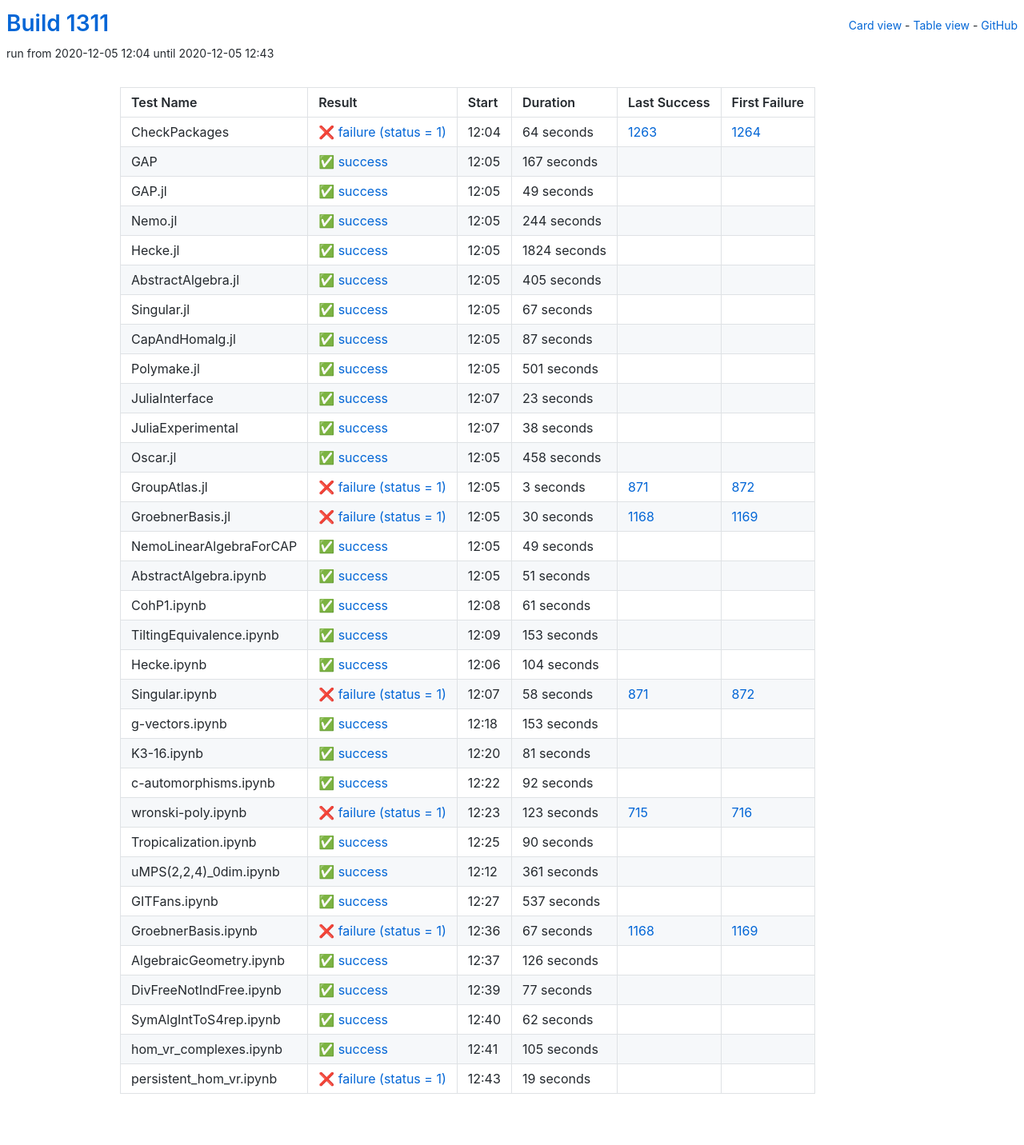
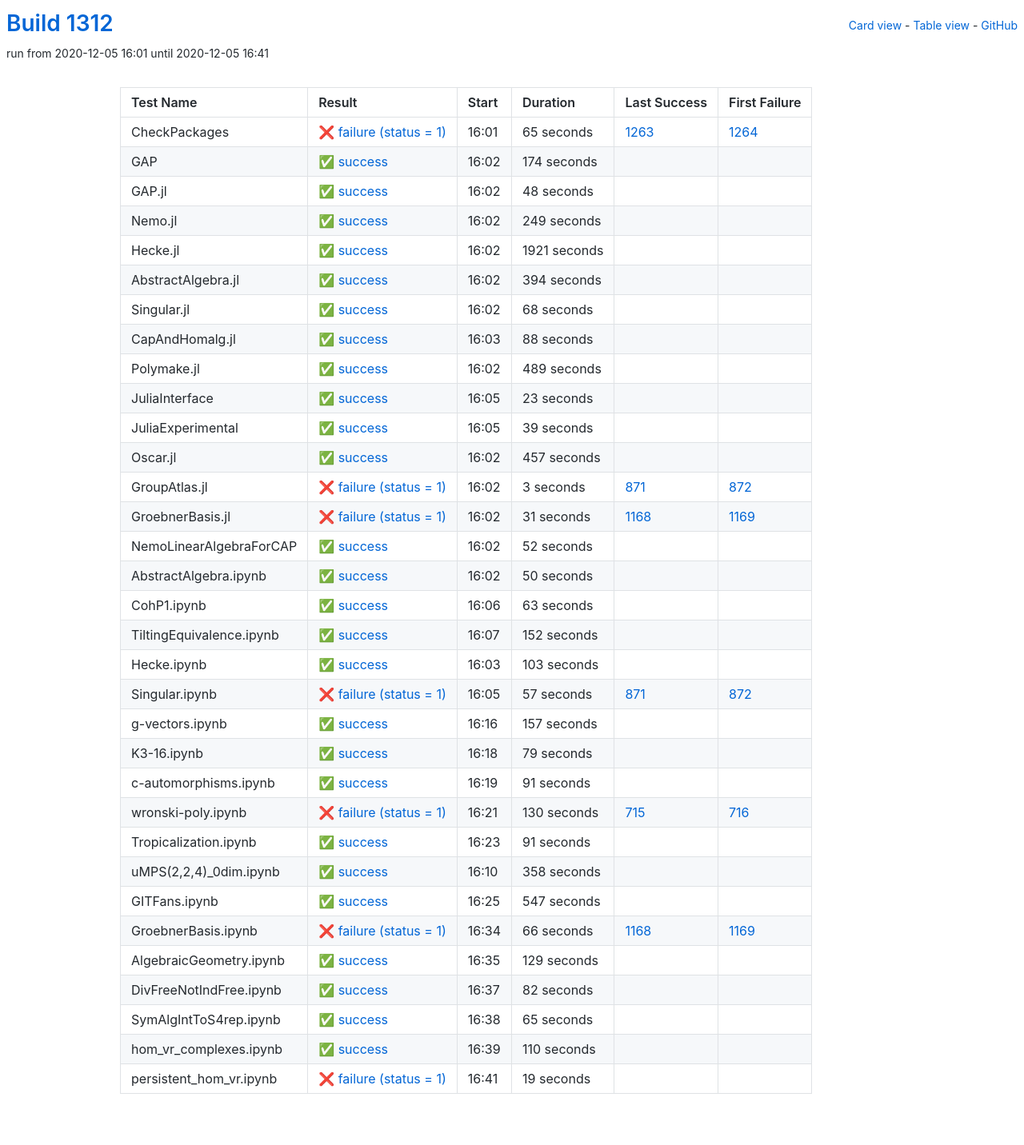
Before and after one commit to oscar-system/oscar-ci-status-stable, a Jekyll site: the page built from table.html, in a window 1280 px wide. Shown: the whole page at 80% size. Built offline with Jekyll 4.4.1, drawn with Linux system fonts in a browser that asks for light colours.

Commit message:
Build #1312

```diff
--- a/_data/ci.yml
+++ b/_data/ci.yml
@@ -1,6 +1,6 @@
 ---
-build: 1311
-build_url: https://oscarci.mathematik.uni-kl.de/job/oscar-stable/1311/
+build: 1312
+build_url: https://oscarci.mathematik.uni-kl.de/job/oscar-stable/1312/
 job: oscar-stable
 organization: oscar-system
 repo: oscar-ci-status-stable
@@ -8,116 +8,116 @@ repourl: https://github.com/oscar-system/oscar-ci-status-stable
 tests:
 - name: CheckPackages
   id: checkpackages
-  log: https://oscarci.mathematik.uni-kl.de/job/oscar-stable/1311/artifact/logs/build-1311/CheckPackages.log
-  start: 2020-12-05 12:04
+  log: https://oscarci.mathematik.uni-kl.de/job/oscar-stable/1312/artifact/logs/build-1312/CheckPackages.log
+  start: 2020-12-05 16:01
   success: false
   exitcode: 1
   status: failure
-  duration: 64
+  duration: 65
   last_success: 1263
   last_success_url: https://oscarci.mathematik.uni-kl.de/job/oscar-stable/1263/
   first_failure: 1264
   first_failure_url: https://oscarci.mathematik.uni-kl.de/job/oscar-stable/1264/
 - name: GAP
   id: gap
-  log: https://oscarci.mathematik.uni-kl.de/job/oscar-stable/1311/artifact/logs/build-1311/GAP.log
-  start: 2020-12-05 12:05
+  log: https://oscarci.mathematik.uni-kl.de/job/oscar-stable/1312/artifact/logs/build-1312/GAP.log
+  start: 2020-12-05 16:02
   success: true
   exitcode: 0
   status: success
-  duration: 167
+  duration: 174
   last_success: false
   last_success_url:
   first_failure: false
   first_failure_url:
 - name: GAP.jl
   id: gap-jl
-  log: https://oscarci.mathematik.uni-kl.de/job/oscar-stable/1311/artifact/logs/build-1311/GAP.jl.log
-  start: 2020-12-05 12:05
+  log: https://oscarci.mathematik.uni-kl.de/job/oscar-stable/1312/artifact/logs/build-1312/GAP.jl.log
+  start: 2020-12-05 16:02
   success: true
   exitcode: 0
   status: success
-  duration: 49
+  duration: 48
   last_success: false
   last_success_url:
   first_failure: false
   first_failure_url:
 - name: Nemo.jl
   id: nemo-jl
-  log: https://oscarci.mathematik.uni-kl.de/job/oscar-stable/1311/artifact/logs/build-1311/Nemo.jl.log
-  start: 2020-12-05 12:05
+  log: https://oscarci.mathematik.uni-kl.de/job/oscar-stable/1312/artifact/logs/build-1312/Nemo.jl.log
+  start: 2020-12-05 16:02
   success: true
   exitcode: 0
   status: success
-  duration: 244
+  duration: 249
   last_success: false
   last_success_url:
   first_failure: false
   first_failure_url:
 - name: Hecke.jl
   id: hecke-jl
-  log: https://oscarci.mathematik.uni-kl.de/job/oscar-stable/1311/artifact/logs/build-1311/Hecke.jl.log
-  start: 2020-12-05 12:05
+  log: https://oscarci.mathematik.uni-kl.de/job/oscar-stable/1312/artifact/logs/build-1312/Hecke.jl.log
+  start: 2020-12-05 16:02
   success: true
   exitcode: 0
   status: success
-  duration: 1824
+  duration: 1921
   last_success: false
   last_success_url:
   first_failure: false
   first_failure_url:
 - name: AbstractAlgebra.jl
   id: abstractalgebra-jl
-  log: https://oscarci.mathematik.uni-kl.de/job/oscar-stable/1311/artifact/logs/build-1311/AbstractAlgebra.jl.log
-  start: 2020-12-05 12:05
+  log: https://oscarci.mathematik.uni-kl.de/job/oscar-stable/1312/artifact/logs/build-1312/AbstractAlgebra.jl.log
+  start: 2020-12-05 16:02
   success: true
   exitcode: 0
   status: success
-  duration: 405
+  duration: 394
   last_success: false
   last_success_url:
   first_failure: false
   first_failure_url:
 - name: Singular.jl
   id: singular-jl
-  log: https://oscarci.mathematik.uni-kl.de/job/oscar-stable/1311/artifact/logs/build-1311/Singular.jl.log
-  start: 2020-12-05 12:05
+  log: https://oscarci.mathematik.uni-kl.de/job/oscar-stable/1312/artifact/logs/build-1312/Singular.jl.log
+  start: 2020-12-05 16:02
   success: true
   exitcode: 0
   status: success
-  duration: 67
+  duration: 68
   last_success: false
   last_success_url:
   first_failure: false
   first_failure_url:
 - name: CapAndHomalg.jl
   id: capandhomalg-jl
-  log: https://oscarci.mathematik.uni-kl.de/job/oscar-stable/1311/artifact/logs/build-1311/CapAndHomalg.jl.log
-  start: 2020-12-05 12:05
+  log: https://oscarci.mathematik.uni-kl.de/job/oscar-stable/1312/artifact/logs/build-1312/CapAndHomalg.jl.log
+  start: 2020-12-05 16:03
   success: true
   exitcode: 0
   status: success
-  duration: 87
+  duration: 88
   last_success: false
   last_success_url:
   first_failure: false
   first_failure_url:
 - name: Polymake.jl
   id: polymake-jl
-  log: https://oscarci.mathematik.uni-kl.de/job/oscar-stable/1311/artifact/logs/build-1311/Polymake.jl.log
-  start: 2020-12-05 12:05
+  log: https://oscarci.mathematik.uni-kl.de/job/oscar-stable/1312/artifact/logs/build-1312/Polymake.jl.log
+  start: 2020-12-05 16:02
   success: true
   exitcode: 0
   status: success
-  duration: 501
+  duration: 489
   last_success: false
   last_success_url:
   first_failure: false
   first_failure_url:
 - name: JuliaInterface
   id: juliainterface
-  log: https://oscarci.mathematik.uni-kl.de/job/oscar-stable/1311/artifact/logs/build-1311/JuliaInterface.log
-  start: 2020-12-05 12:07
+  log: https://oscarci.mathematik.uni-kl.de/job/oscar-stable/1312/artifact/logs/build-1312/JuliaInterface.log
+  start: 2020-12-05 16:05
   success: true
   exitcode: 0
   status: success
@@ -128,32 +128,32 @@ tests:
   first_failure_url:
 - name: JuliaExperimental
   id: juliaexperimental
-  log: https://oscarci.mathematik.uni-kl.de/job/oscar-stable/1311/artifact/logs/build-1311/JuliaExperimental.log
-  start: 2020-12-05 12:07
+  log: https://oscarci.mathematik.uni-kl.de/job/oscar-stable/1312/artifact/logs/build-1312/JuliaExperimental.log
+  start: 2020-12-05 16:05
   success: true
   exitcode: 0
   status: success
-  duration: 38
+  duration: 39
   last_success: false
   last_success_url:
   first_failure: false
   first_failure_url:
 - name: Oscar.jl
   id: oscar-jl
-  log: https://oscarci.mathematik.uni-kl.de/job/oscar-stable/1311/artifact/logs/build-1311/Oscar.jl.log
-  start: 2020-12-05 12:05
+  log: https://oscarci.mathematik.uni-kl.de/job/oscar-stable/1312/artifact/logs/build-1312/Oscar.jl.log
+  start: 2020-12-05 16:02
   success: true
   exitcode: 0
   status: success
-  duration: 458
+  duration: 457
   last_success: false
   last_success_url:
   first_failure: false
   first_failure_url:
 - name: GroupAtlas.jl
   id: groupatlas-jl
-  log: https://oscarci.mathematik.uni-kl.de/job/oscar-stable/1311/artifact/logs/build-1311/GroupAtlas.jl.log
-  start: 2020-12-05 12:05
+  log: https://oscarci.mathematik.uni-kl.de/job/oscar-stable/1312/artifact/logs/build-1312/GroupAtlas.jl.log
+  start: 2020-12-05 16:02
   success: false
   exitcode: 1
   status: failure
@@ -164,236 +164,236 @@ tests:
   first_failure_url: https://oscarci.mathematik.uni-kl.de/job/oscar-stable/872/
 - name: GroebnerBasis.jl
   id: groebnerbasis-jl
-  log: https://oscarci.mathematik.uni-kl.de/job/oscar-stable/1311/artifact/logs/build-1311/GroebnerBasis.jl.log
-  start: 2020-12-05 12:05
+  log: https://oscarci.mathematik.uni-kl.de/job/oscar-stable/1312/artifact/logs/build-1312/GroebnerBasis.jl.log
+  start: 2020-12-05 16:02
   success: false
   exitcode: 1
   status: failure
-  duration: 30
+  duration: 31
   last_success: 1168
   last_success_url: https://oscarci.mathematik.uni-kl.de/job/oscar-stable/1168/
   first_failure: 1169
   first_failure_url: https://oscarci.mathematik.uni-kl.de/job/oscar-stable/1169/
 - name: NemoLinearAlgebraForCAP
   id: nemolinearalgebraforcap
-  log: https://oscarci.mathematik.uni-kl.de/job/oscar-stable/1311/artifact/logs/build-1311/NemoLinearAlgebraForCAP.log
-  start: 2020-12-05 12:05
+  log: https://oscarci.mathematik.uni-kl.de/job/oscar-stable/1312/artifact/logs/build-1312/NemoLinearAlgebraForCAP.log
+  start: 2020-12-05 16:02
   success: true
   exitcode: 0
   status: success
-  duration: 49
+  duration: 52
   last_success: false
   last_success_url:
   first_failure: false
   first_failure_url:
 - name: AbstractAlgebra.ipynb
   id: abstractalgebra-ipynb
-  log: https://oscarci.mathematik.uni-kl.de/job/oscar-stable/1311/artifact/logs/build-1311/AbstractAlgebra.ipynb.log
-  start: 2020-12-05 12:05
+  log: https://oscarci.mathematik.uni-kl.de/job/oscar-stable/1312/artifact/logs/build-1312/AbstractAlgebra.ipynb.log
+  start: 2020-12-05 16:02
   success: true
   exitcode: 0
   status: success
-  duration: 51
+  duration: 50
   last_success: false
   last_success_url:
   first_failure: false
   first_failure_url:
 - name: CohP1.ipynb
   id: cohp1-ipynb
-  log: https://oscarci.mathematik.uni-kl.de/job/oscar-stable/1311/artifact/logs/build-1311/CohP1.ipynb.log
-  start: 2020-12-05 12:08
+  log: https://oscarci.mathematik.uni-kl.de/job/oscar-stable/1312/artifact/logs/build-1312/CohP1.ipynb.log
+  start: 2020-12-05 16:06
   success: true
   exitcode: 0
   status: success
-  duration: 61
+  duration: 63
   last_success: false
   last_success_url:
   first_failure: false
   first_failure_url:
 - name: TiltingEquivalence.ipynb
   id: tiltingequivalence-ipynb
-  log: https://oscarci.mathematik.uni-kl.de/job/oscar-stable/1311/artifact/logs/build-1311/TiltingEquivalence.ipynb.log
-  start: 2020-12-05 12:09
+  log: https://oscarci.mathematik.uni-kl.de/job/oscar-stable/1312/artifact/logs/build-1312/TiltingEquivalence.ipynb.log
+  start: 2020-12-05 16:07
   success: true
   exitcode: 0
   status: success
-  duration: 153
+  duration: 152
   last_success: false
   last_success_url:
   first_failure: false
   first_failure_url:
 - name: Hecke.ipynb
   id: hecke-ipynb
-  log: https://oscarci.mathematik.uni-kl.de/job/oscar-stable/1311/artifact/logs/build-1311/Hecke.ipynb.log
-  start: 2020-12-05 12:06
+  log: https://oscarci.mathematik.uni-kl.de/job/oscar-stable/1312/artifact/logs/build-1312/Hecke.ipynb.log
+  start: 2020-12-05 16:03
   success: true
   exitcode: 0
   status: success
-  duration: 104
+  duration: 103
   last_success: false
   last_success_url:
   first_failure: false
   first_failure_url:
 - name: Singular.ipynb
   id: singular-ipynb
-  log: https://oscarci.mathematik.uni-kl.de/job/oscar-stable/1311/artifact/logs/build-1311/Singular.ipynb.log
-  start: 2020-12-05 12:07
+  log: https://oscarci.mathematik.uni-kl.de/job/oscar-stable/1312/artifact/logs/build-1312/Singular.ipynb.log
+  start: 2020-12-05 16:05
   success: false
   exitcode: 1
   status: failure
-  duration: 58
+  duration: 57
   last_success: 871
   last_success_url: https://oscarci.mathematik.uni-kl.de/job/oscar-stable/871/
   first_failure: 872
   first_failure_url: https://oscarci.mathematik.uni-kl.de/job/oscar-stable/872/
 - name: g-vectors.ipynb
   id: g-vectors-ipynb
-  log: https://oscarci.mathematik.uni-kl.de/job/oscar-stable/1311/artifact/logs/build-1311/g-vectors.ipynb.log
-  start: 2020-12-05 12:18
+  log: https://oscarci.mathematik.uni-kl.de/job/oscar-stable/1312/artifact/logs/build-1312/g-vectors.ipynb.log
+  start: 2020-12-05 16:16
   success: true
   exitcode: 0
   status: success
-  duration: 153
+  duration: 157
   last_success: false
   last_success_url:
   first_failure: false
   first_failure_url:
 - name: K3-16.ipynb
   id: k3-16-ipynb
-  log: https://oscarci.mathematik.uni-kl.de/job/oscar-stable/1311/artifact/logs/build-1311/K3-16.ipynb.log
-  start: 2020-12-05 12:20
+  log: https://oscarci.mathematik.uni-kl.de/job/oscar-stable/1312/artifact/logs/build-1312/K3-16.ipynb.log
+  start: 2020-12-05 16:18
   success: true
   exitcode: 0
   status: success
-  duration: 81
+  duration: 79
   last_success: false
   last_success_url:
   first_failure: false
   first_failure_url:
 - name: c-automorphisms.ipynb
   id: c-automorphisms-ipynb
-  log: https://oscarci.mathematik.uni-kl.de/job/oscar-stable/1311/artifact/logs/build-1311/c-automorphisms.ipynb.log
-  start: 2020-12-05 12:22
+  log: https://oscarci.mathematik.uni-kl.de/job/oscar-stable/1312/artifact/logs/build-1312/c-automorphisms.ipynb.log
+  start: 2020-12-05 16:19
   success: true
   exitcode: 0
   status: success
-  duration: 92
+  duration: 91
   last_success: false
   last_success_url:
   first_failure: false
   first_failure_url:
 - name: wronski-poly.ipynb
   id: wronski-poly-ipynb
-  log: https://oscarci.mathematik.uni-kl.de/job/oscar-stable/1311/artifact/logs/build-1311/wronski-poly.ipynb.log
-  start: 2020-12-05 12:23
+  log: https://oscarci.mathematik.uni-kl.de/job/oscar-stable/1312/artifact/logs/build-1312/wronski-poly.ipynb.log
+  start: 2020-12-05 16:21
   success: false
   exitcode: 1
   status: failure
-  duration: 123
+  duration: 130
   last_success: 715
   last_success_url: https://oscarci.mathematik.uni-kl.de/job/oscar-stable/715/
   first_failure: 716
   first_failure_url: https://oscarci.mathematik.uni-kl.de/job/oscar-stable/716/
 - name: Tropicalization.ipynb
   id: tropicalization-ipynb
-  log: https://oscarci.mathematik.uni-kl.de/job/oscar-stable/1311/artifact/logs/build-1311/Tropicalization.ipynb.log
-  start: 2020-12-05 12:25
+  log: https://oscarci.mathematik.uni-kl.de/job/oscar-stable/1312/artifact/logs/build-1312/Tropicalization.ipynb.log
+  start: 2020-12-05 16:23
   success: true
   exitcode: 0
   status: success
-  duration: 90
+  duration: 91
   last_success: false
   last_success_url:
   first_failure: false
   first_failure_url:
 - name: uMPS(2,2,4)_0dim.ipynb
   id: umps-2-2-4-0dim-ipynb
-  log: https://oscarci.mathematik.uni-kl.de/job/oscar-stable/1311/artifact/logs/build-1311/uMPS-2-2-4-_0dim.ipynb.log
-  start: 2020-12-05 12:12
+  log: https://oscarci.mathematik.uni-kl.de/job/oscar-stable/1312/artifact/logs/build-1312/uMPS-2-2-4-_0dim.ipynb.log
+  start: 2020-12-05 16:10
   success: true
   exitcode: 0
   status: success
-  duration: 361
+  duration: 358
   last_success: false
   last_success_url:
   first_failure: false
   first_failure_url:
 - name: GITFans.ipynb
   id: gitfans-ipynb
-  log: https://oscarci.mathematik.uni-kl.de/job/oscar-stable/1311/artifact/logs/build-1311/GITFans.ipynb.log
-  start: 2020-12-05 12:27
+  log: https://oscarci.mathematik.uni-kl.de/job/oscar-stable/1312/artifact/logs/build-1312/GITFans.ipynb.log
+  start: 2020-12-05 16:25
   success: true
   exitcode: 0
   status: success
-  duration: 537
+  duration: 547
   last_success: false
   last_success_url:
   first_failure: false
   first_failure_url:
 - name: GroebnerBasis.ipynb
   id: groebnerbasis-ipynb
-  log: https://oscarci.mathematik.uni-kl.de/job/oscar-stable/1311/artifact/logs/build-1311/GroebnerBasis.ipynb.log
-  start: 2020-12-05 12:36
+  log: https://oscarci.mathematik.uni-kl.de/job/oscar-stable/1312/artifact/logs/build-1312/GroebnerBasis.ipynb.log
+  start: 2020-12-05 16:34
   success: false
   exitcode: 1
   status: failure
-  duration: 67
+  duration: 66
   last_success: 1168
   last_success_url: https://oscarci.mathematik.uni-kl.de/job/oscar-stable/1168/
   first_failure: 1169
   first_failure_url: https://oscarci.mathematik.uni-kl.de/job/oscar-stable/1169/
 - name: AlgebraicGeometry.ipynb
   id: algebraicgeometry-ipynb
-  log: https://oscarci.mathematik.uni-kl.de/job/oscar-stable/1311/artifact/logs/build-1311/AlgebraicGeometry.ipynb.log
-  start: 2020-12-05 12:37
+  log: https://oscarci.mathematik.uni-kl.de/job/oscar-stable/1312/artifact/logs/build-1312/AlgebraicGeometry.ipynb.log
+  start: 2020-12-05 16:35
   success: true
   exitcode: 0
   status: success
-  duration: 126
+  duration: 129
   last_success: false
   last_success_url:
   first_failure: false
   first_failure_url:
 - name: DivFreeNotIndFree.ipynb
   id: divfreenotindfree-ipynb
-  log: https://oscarci.mathematik.uni-kl.de/job/oscar-stable/1311/artifact/logs/build-1311/DivFreeNotIndFree.ipynb.log
-  start: 2020-12-05 12:39
+  log: https://oscarci.mathematik.uni-kl.de/job/oscar-stable/1312/artifact/logs/build-1312/DivFreeNotIndFree.ipynb.log
+  start: 2020-12-05 16:37
   success: true
   exitcode: 0
   status: success
-  duration: 77
+  duration: 82
   last_success: false
   last_success_url:
   first_failure: false
   first_failure_url:
 - name: SymAlgIntToS4rep.ipynb
   id: symalginttos4rep-ipynb
-  log: https://oscarci.mathematik.uni-kl.de/job/oscar-stable/1311/artifact/logs/build-1311/SymAlgIntToS4rep.ipynb.log
-  start: 2020-12-05 12:40
+  log: https://oscarci.mathematik.uni-kl.de/job/oscar-stable/1312/artifact/logs/build-1312/SymAlgIntToS4rep.ipynb.log
+  start: 2020-12-05 16:38
   success: true
   exitcode: 0
   status: success
-  duration: 62
+  duration: 65
   last_success: false
   last_success_url:
   first_failure: false
   first_failure_url:
 - name: hom_vr_complexes.ipynb
   id: hom-vr-complexes-ipynb
-  log: https://oscarci.mathematik.uni-kl.de/job/oscar-stable/1311/artifact/logs/build-1311/hom_vr_complexes.ipynb.log
-  start: 2020-12-05 12:41
+  log: https://oscarci.mathematik.uni-kl.de/job/oscar-stable/1312/artifact/logs/build-1312/hom_vr_complexes.ipynb.log
+  start: 2020-12-05 16:39
   success: true
   exitcode: 0
   status: success
-  duration: 105
+  duration: 110
   last_success: false
   last_success_url:
   first_failure: false
   first_failure_url:
 - name: persistent_hom_vr.ipynb
   id: persistent-hom-vr-ipynb
-  log: https://oscarci.mathematik.uni-kl.de/job/oscar-stable/1311/artifact/logs/build-1311/persistent_hom_vr.ipynb.log
-  start: 2020-12-05 12:43
+  log: https://oscarci.mathematik.uni-kl.de/job/oscar-stable/1312/artifact/logs/build-1312/persistent_hom_vr.ipynb.log
+  start: 2020-12-05 16:41
   success: false
   exitcode: 1
   status: failure
```
Also changed, not shown: README.md.
